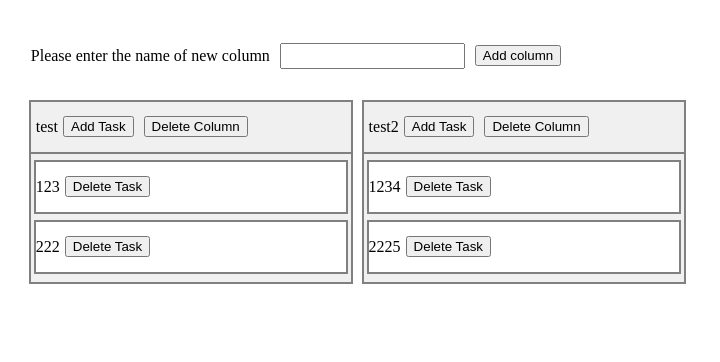
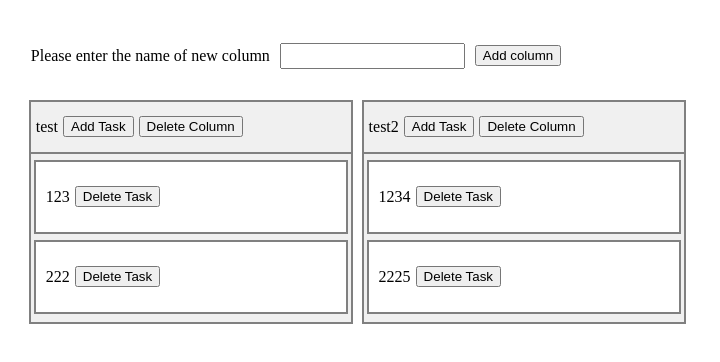
Before and after one commit to KirushaGET/miniTrello, a React (Create React App) app: page / in a window 1280 px wide. Shown: the top 362 px of the page, without its empty margins (0-720 px from the left). Built offline with nearby package versions, Linux system fonts and the light colour scheme.

Commit message:
removed in styles elements and fixed drag bug

```diff
--- a/src/components/Column/Column.scss
+++ b/src/components/Column/Column.scss
@@ -1,11 +1,11 @@
-.column {
+.column__wrapper {
     display: flex;
-    justify-content: center;
     flex-direction: column;
     outline: 2px solid grey;
     margin-left: 1vw;
     min-width: 25vw;
     background: #f0f0f0;
+    height: fit-content;
 
     .column__header {
         display: flex;
@@ -13,13 +13,8 @@
         outline: 2px solid grey;
         padding: 0 5px;
 
-        button {
-            max-height: 40px;
+        .column__header-add-button {
             margin: 0 5px;
-        }
-
-        input {
-            margin-left: 5px;
         }
     }
 
@@ -33,10 +28,11 @@
             text-align: center;
             outline: 2px solid grey;
             margin: 10px 0;
+            padding: 10px;
             background-color: white;
 
-            button {
-                margin: 0 5px;
+            .column__task-text {
+                margin-right: 5px;
             }
         }
     }
--- a/src/components/Column/index.tsx
+++ b/src/components/Column/index.tsx
@@ -7,9 +7,7 @@ import {
   closestCenter,
   DndContext,
   DragOverlay,
-  KeyboardSensor,
   MouseSensor,
-  TouchSensor,
   useSensor,
   useSensors,
   type DragStartEvent,
@@ -17,7 +15,6 @@ import {
 } from "@dnd-kit/core";
 import {
   SortableContext,
-  sortableKeyboardCoordinates,
   arrayMove,
   rectSortingStrategy,
 } from "@dnd-kit/sortable";
@@ -95,7 +92,7 @@ const DraggableColumnWrapper = ({
 
   return (
     <div
-      className="column"
+      className="column__wrapper"
       style={{
         transition,
         position: "relative",
@@ -124,10 +121,10 @@ export const Column = ({
   const activeTask = tasks.find((task) => task.id === activeId);
 
   const sensors = useSensors(
-    useSensor(MouseSensor),
-    useSensor(TouchSensor),
-    useSensor(KeyboardSensor, {
-      coordinateGetter: sortableKeyboardCoordinates,
+    useSensor(MouseSensor, {
+      activationConstraint: {
+        distance: 8,
+      },
     })
   );
 
@@ -158,13 +155,11 @@ export const Column = ({
     setColumns(deletedColumnArray);
   };
 
-  const deleteTaskHandler = (deleteIndex: number, columnIndex: number) => {
-    const deletedTaskArray = columns[columnIndex].tasks.filter(
+  const deleteTaskHandler = (deleteIndex: number) => {
+    const deletedTaskArray = tasks.filter(
       (_column, index) => index !== deleteIndex
     );
-    const columnsCopy: ColumnType[] = JSON.parse(JSON.stringify(columns));
-    columnsCopy[columnIndex].tasks = deletedTaskArray;
-    setColumns(columnsCopy);
+    setTasks(deletedTaskArray);
   };
 
   const handleDragStart = (event: DragStartEvent) => {
@@ -194,20 +189,25 @@ export const Column = ({
 
   return (
     <DraggableColumnWrapper id={currentColumn.id}>
-      <div className="column__header">
+      <div className="column__header" data-no-dnd="true">
         <p>{currentColumn.name}</p>
 
         {showAddTaskButton ? (
           <div>
             <input
+              value={taskName}
               onKeyDown={(e) => submitOnEnter(e, addNewTaskHandler)}
-              value={taskName}
               onChange={(e) => setTaskName(e.target.value)}
             />
             <button onClick={addNewTaskHandler}>Done</button>
           </div>
         ) : (
-          <button onClick={() => setShowAddTaskButton(true)}>Add Task</button>
+          <button
+            onClick={() => setShowAddTaskButton(true)}
+            className="column__header-add-button"
+          >
+            Add Task
+          </button>
         )}
 
         <button onClick={() => deleteColumnHandler(currentColumnIndex)}>
@@ -225,11 +225,9 @@ export const Column = ({
             <SortableContext items={tasks} strategy={rectSortingStrategy}>
               {tasks.map((task, index) => (
                 <DraggableTaskWrapper key={task.id} id={task.id}>
-                  <p>{task.name}</p>
+                  <p className="column__task-text">{task.name}</p>
 
-                  <button
-                    onClick={() => deleteTaskHandler(index, currentColumnIndex)}
-                  >
+                  <button onClick={() => deleteTaskHandler(index)}>
                     Delete Task
                   </button>
                 </DraggableTaskWrapper>
--- a/src/components/Columns/Columns.scss
+++ b/src/components/Columns/Columns.scss
@@ -1,4 +1,3 @@
 .columns__container {
     display: flex;
-    align-items: center;
 }
--- a/src/components/Columns/index.tsx
+++ b/src/components/Columns/index.tsx
@@ -4,9 +4,7 @@ import {
   closestCenter,
   DndContext,
   DragOverlay,
-  KeyboardSensor,
   MouseSensor,
-  TouchSensor,
   useSensor,
   useSensors,
   type DragStartEvent,
@@ -14,7 +12,6 @@ import {
 } from "@dnd-kit/core";
 import {
   SortableContext,
-  sortableKeyboardCoordinates,
   arrayMove,
   rectSortingStrategy,
 } from "@dnd-kit/sortable";
@@ -30,10 +27,10 @@ export const Columns = ({ columns, setColumns }: ColumnsProps) => {
   const [activeId, setActiveId] = useState<string | null>(null);
 
   const sensors = useSensors(
-    useSensor(MouseSensor),
-    useSensor(TouchSensor),
-    useSensor(KeyboardSensor, {
-      coordinateGetter: sortableKeyboardCoordinates,
+    useSensor(MouseSensor, {
+      activationConstraint: {
+        distance: 8,
+      },
     })
   );
   const activeColumn = columns.find((column) => column.id === activeId);
```
